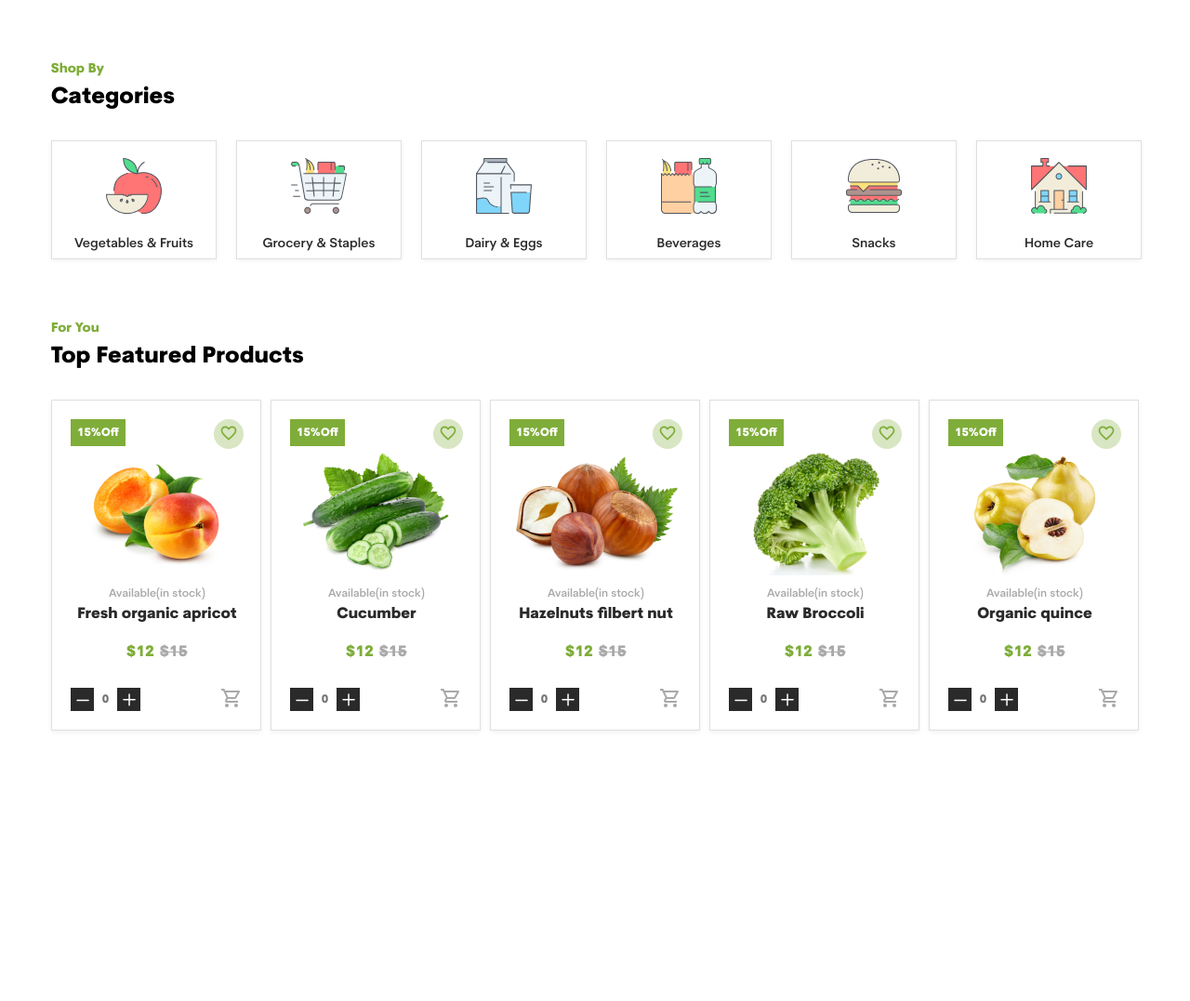
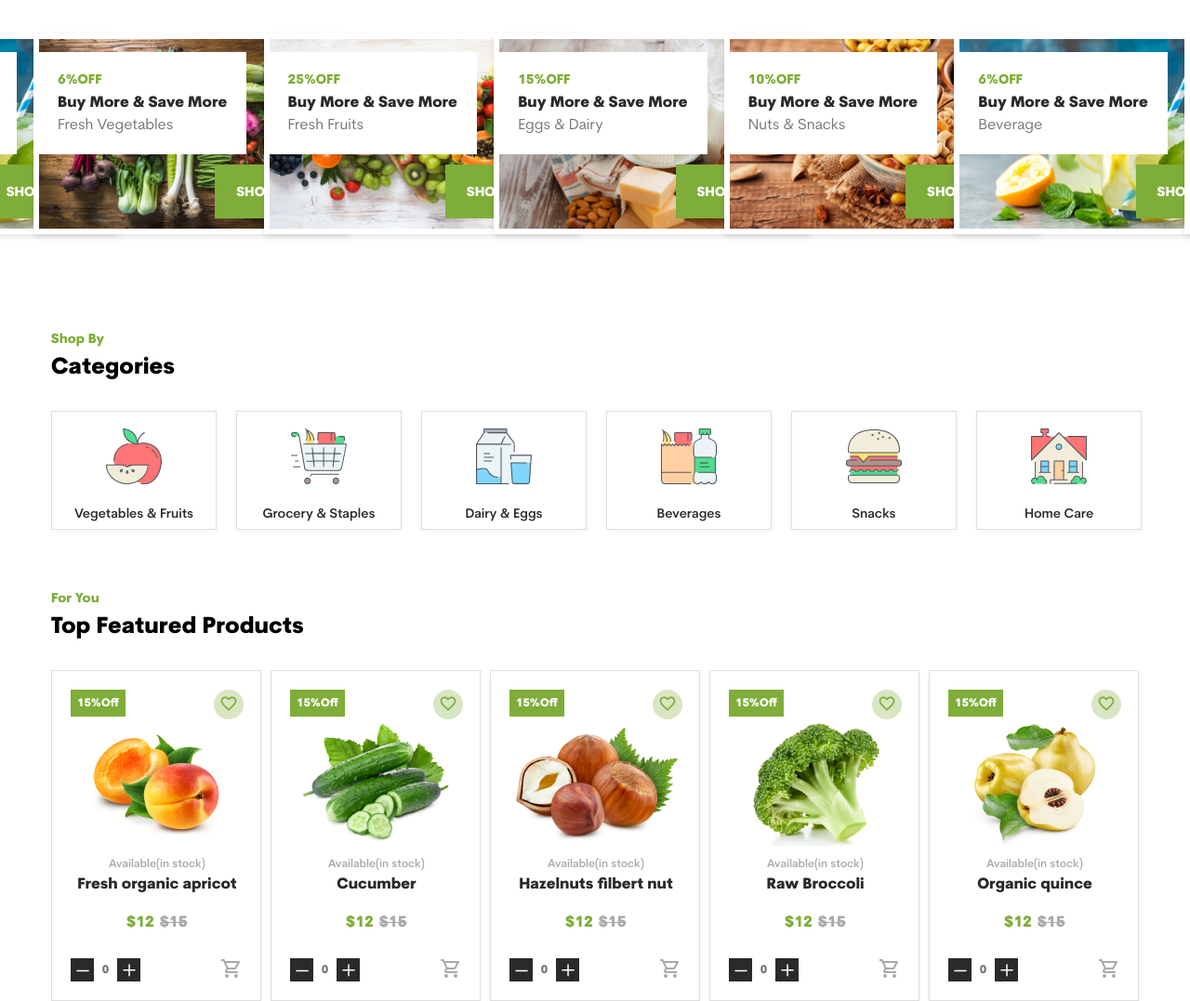
Before and after one commit to artsiom-voitas/universal-store, a website: page src/pug/index.pug in a window 1280 px wide. Shown: the whole page at 93% size. Before the commit the page ends 800 px from the top, so only its background shows below. Drawn offline with nearby package versions, Linux system fonts and the light colour scheme; files that its build step writes are made by us from their sources; files whose address does not match are found by name.

Commit message:
created slide section

```diff
--- a/src/assets/js/app.js
+++ b/src/assets/js/app.js
@@ -0,0 +1,18 @@
+const swiper = new Swiper('.swiper', {
+    // Optional parameters
+    // direction: 'horizontal',
+    loop: true,
+    slidesPerView: 5,
+    spaceBetween: 30,
+    breakpoints: {
+        575: {
+        slidesPerView: 2,
+        },
+        768: {
+        slidesPerView: 3,
+        },
+        1024: {
+        slidesPerView: 5,
+        },
+    },
+});
--- a/src/assets/scss/app.scss
+++ b/src/assets/scss/app.scss
@@ -3,3 +3,4 @@
 @import "./components/header.scss";
 @import "./components/category.scss";
 @import "./components/top-featured-products.scss";
+@import "./components/slide.scss"
--- /dev/null
+++ b/src/assets/scss/components/slide.scss
@@ -0,0 +1,72 @@
+.slide {
+    padding: 36px;
+}
+
+.slide__item {
+    display: inline-block;
+    position: relative;
+}
+
+.swiper-slide {
+    // width: 370px;
+}
+
+.slide__img {
+    border: 6px solid #FFFFFF;
+    box-shadow: 0px 3px 6px rgba(0, 0, 0, 0.1);
+    width: 340px;
+    height: 216px;
+}
+
+.slide__link {
+    font-family: 'Cerebri Sans Pro';
+    font-style: normal;
+    font-weight: 800;
+    font-size: 14px;
+    line-height: 17px;
+    text-transform: uppercase;
+    color: #FFFFFF;
+    text-decoration: none;
+    position: absolute;
+    right: 20px;
+    background: #7FAD39;
+    bottom: 20px;
+    padding: 22px 21px 19px 23px;
+}
+
+.slide__box {
+    background: #FFFFFF;
+    border-radius: 0px;
+    position: absolute;
+    left: 6px;
+    top: 20px;
+    max-width: 225px;
+    padding: 19px 21px 19px 20px;
+}
+
+.slide__discount {
+    font-family: 'Cerebri Sans Pro';
+    font-style: normal;
+    font-weight: 800;
+    font-size: 14px;
+    line-height: 24px;
+    color: #7FAD39;
+}
+
+.slide__buy {
+    font-family: 'Cerebri Sans Pro';
+    font-style: normal;
+    font-weight: 800;
+    font-size: 16px;
+    line-height: 24px;
+    color: #2A2A2A;
+}
+
+.slide__category {
+    font-family: 'Cerebri Sans Pro';
+    font-style: normal;
+    font-weight: 400;
+    font-size: 16px;
+    line-height: 24px;
+    color: #757575;
+}
--- /dev/null
+++ b/src/pug/components/slide.pug
@@ -0,0 +1,47 @@
+include ../mixins/slide-item.pug
+
+    // Slider main container
+.swiper.slide
+    // Additional required wrapper
+    .swiper-wrapper
+        // Slides
+        .swiper-slide
+            +slide-item(
+                {
+                    img: './assets/imgs/slider/item-1.jpg',
+                    discount: '6%',
+                    category: 'Fresh Vegetables'
+                }
+            )
+        .swiper-slide
+            +slide-item(
+                {
+                    img: './assets/imgs/slider/item-2.jpg',
+                    discount: '25%',
+                    category: 'Fresh Fruits'
+                }
+            )
+        .swiper-slide
+            +slide-item(
+                {
+                    img: './assets/imgs/slider/item-3.jpg',
+                    discount: '15%',
+                    category: 'Eggs & Dairy'
+                }
+            )
+        .swiper-slide
+            +slide-item(
+                {
+                    img: './assets/imgs/slider/item-4.jpg',
+                    discount: '10%',
+                    category: 'Nuts & Snacks'
+                }
+            )
+        .swiper-slide
+            +slide-item(
+                {
+                    img: './assets/imgs/slider/item-5.jpg',
+                    discount: '6%',
+                    category: 'Beverage'
+                }
+            )
--- a/src/pug/index.pug
+++ b/src/pug/index.pug
@@ -10,6 +10,7 @@ html(lang="en")
         link(rel="stylesheet", href="./assets/css/app.css")
     body
         include components/header.pug
+        include components/slide.pug
         include components/category.pug
         include components/top-featured-products.pug
 
--- /dev/null
+++ b/src/pug/mixins/slide-item.pug
@@ -0,0 +1,8 @@
+mixin slide-item(args={})
+    .slide__item
+        img.slide__img(src=args.img, alt="")
+        a.slide__link(href="$") Shop now
+        .slide__box
+            p.slide__discount=args.discount + "OFF"
+            p.slide__buy Buy More & Save More
+            p.slide__category=args.category
```
Also changed, not shown: build/assets/css/app.css, build/assets/imgs/slider/item-1.jpg (added), build/assets/imgs/slider/item-2.jpg (added), build/assets/imgs/slider/item-3.jpg (added), build/assets/imgs/slider/item-4.jpg (added), build/assets/imgs/slider/item-5.jpg (added), build/assets/js/app.js, build/index.html, src/assets/imgs/slider/item-1.jpg (added), src/assets/imgs/slider/item-2.jpg (added), src/assets/imgs/slider/item-3.jpg (added), src/assets/imgs/slider/item-4.jpg (added), src/assets/imgs/slider/item-5.jpg (added).
